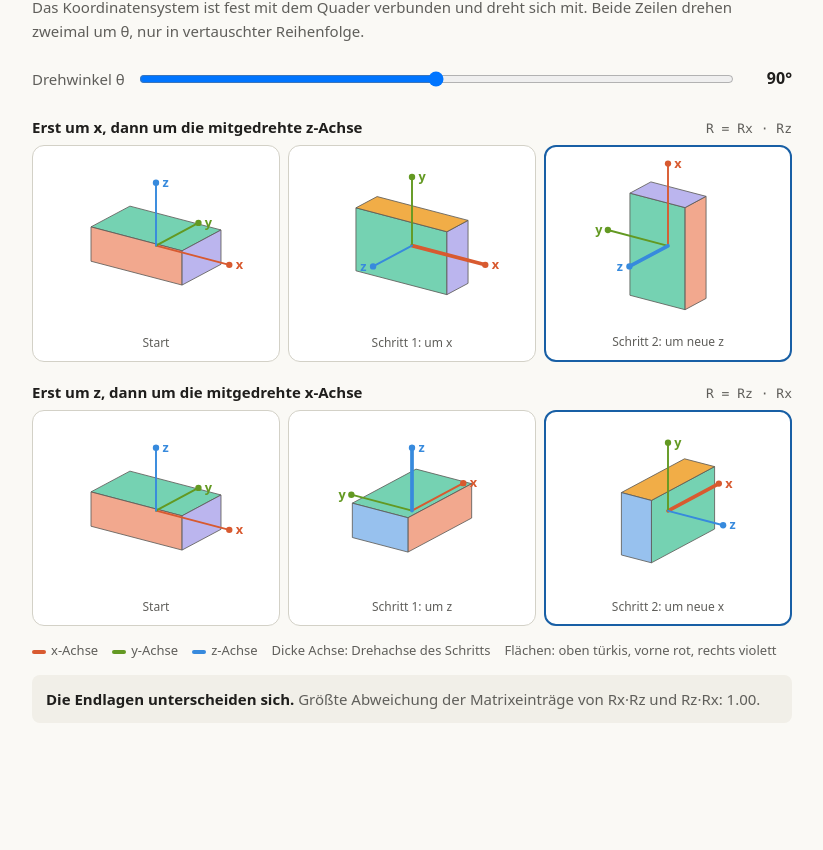
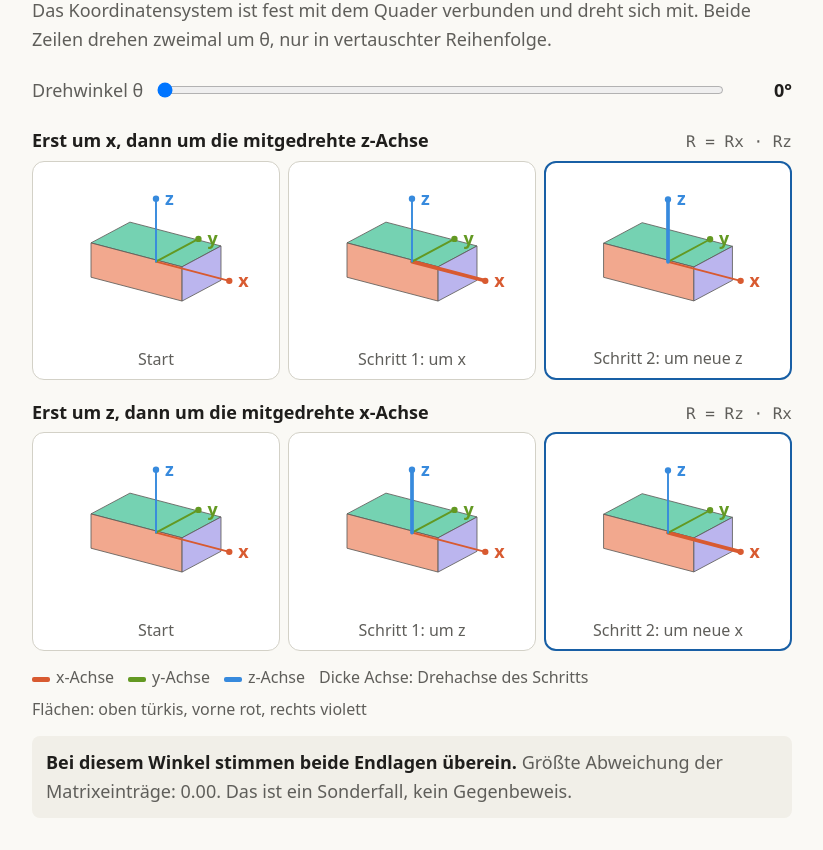
Before and after one commit to nicokaempchen-source/nicokaempchen-source.github.io, a plain HTML site: page rotation.html in a window 1280 px wide. Shown: the part 64-914 px from the top of the page, without its empty margins (228-1051 px from the left). Before the commit the page ends 819 px from the top, so only its background shows below. Drawn offline with Linux system fonts and the light colour scheme.

Commit message:
Add files via upload

```diff
--- a/rotation.html
+++ b/rotation.html
@@ -3,41 +3,60 @@
 <head>
 <meta charset="utf-8">
 <meta name="viewport" content="width=device-width, initial-scale=1, viewport-fit=cover">
+<meta name="color-scheme" content="light dark">
+<meta name="apple-mobile-web-app-capable" content="yes">
+<meta name="apple-mobile-web-app-title" content="Rotation">
 <title>Rotationen in 3D sind nicht kommutativ</title>
+<script>
+/* Touch-Geräte (iPad, auch mit "Desktop-Website"-Modus, der sich als Mac ausgibt) erhalten größere Schrift und Bedienelemente */
+(function(){var d=document.documentElement,n=navigator;
+if(/iPad/.test(n.userAgent)||(n.platform==='MacIntel'&&n.maxTouchPoints>1)||(window.matchMedia&&matchMedia('(pointer:coarse)').matches))d.classList.add('touch');})();
+</script>
 <style>
 :root{--bg:#faf9f5;--surface:#ffffff;--surface2:#f1efe8;--text:#1f1e1c;--text2:#5f5e5a;--border:#d3d1c7;--accent:#185fa5;color-scheme:light;
-box-sizing:border-box;padding-top:env(safe-area-inset-top,0px);padding-bottom:env(safe-area-inset-bottom,0px)}
+box-sizing:border-box;padding-top:env(safe-area-inset-top,0px);padding-bottom:env(safe-area-inset-bottom,0px);
+/* Schriftgrößen (gelten auf allen Geräten) und Maße (Desktop) */
+--fs:18px;--fs-h1:28px;--fs-lead:18px;--fs-ctl:18px;--fs-rt:18px;--fs-code:16px;--fs-cap:16px;--fs-lg:16px;--fs-res:18px;--svg-lbl:18;--th:24px;--tr:6px;--maxw:760px}
+/* Maße für iPad / Touch: großer Reglerdaumen, breiteres Layout */
+html.touch{--th:34px;--tr:8px;--maxw:1000px}
 @media (prefers-color-scheme:dark){:root:not([data-theme="light"]){--bg:#1c1b19;--surface:#262522;--surface2:#2f2e2a;--text:#f1efe8;--text2:#b4b2a9;--border:#444441;--accent:#85b7eb;color-scheme:dark}}
 :root[data-theme="dark"]{--bg:#1c1b19;--surface:#262522;--surface2:#2f2e2a;--text:#f1efe8;--text2:#b4b2a9;--border:#444441;--accent:#85b7eb;color-scheme:dark}
-html{scroll-padding-top:env(safe-area-inset-top,0px)}
-body{margin:0;background:var(--bg);color:var(--text);font:16px/1.6 system-ui,-apple-system,"Segoe UI",Roboto,sans-serif}
-main{max-width:760px;margin:0 auto;padding:20px 16px 32px}
-h1{font-size:22px;font-weight:600;margin:0 0 4px}
-p.lead{margin:0 0 18px;color:var(--text2);font-size:15px}
+html{scroll-padding-top:env(safe-area-inset-top,0px);-webkit-text-size-adjust:100%;text-size-adjust:100%;touch-action:manipulation;-webkit-tap-highlight-color:transparent}
+body{margin:0;background:var(--bg);color:var(--text);font:var(--fs)/1.6 system-ui,-apple-system,"Segoe UI",Roboto,sans-serif}
+main{max-width:var(--maxw);margin:0 auto;padding:20px max(16px,env(safe-area-inset-right)) 32px max(16px,env(safe-area-inset-left))}
+h1{font-size:var(--fs-h1);font-weight:600;margin:0 0 4px;line-height:1.3}
+p.lead{margin:0 0 18px;color:var(--text2);font-size:var(--fs-lead)}
 .ctl{display:flex;align-items:center;gap:12px;margin-bottom:16px}
-.ctl label{font-size:15px;color:var(--text2)}
+.ctl label{font-size:var(--fs-ctl);color:var(--text2)}
 .ctl input{flex:1;min-width:0;height:32px}
-.ctl output{min-width:44px;text-align:right;font-weight:600}
-.rt{display:flex;justify-content:space-between;align-items:baseline;gap:8px;margin:18px 0 6px;flex-wrap:wrap}
-.rt b{font-size:15px}
-.rt code{font:13px ui-monospace,Menlo,monospace;color:var(--text2);white-space:nowrap}
+.ctl output{min-width:3em;text-align:right;font-weight:600;font-size:var(--fs-ctl);font-variant-numeric:tabular-nums}
+/* Touch: größerer Reglerdaumen (Fingerbedienung) */
+html.touch .ctl input{-webkit-appearance:none;appearance:none;height:calc(var(--th) + 10px);margin:0;padding:0;background:transparent;cursor:pointer;touch-action:pan-y}
+html.touch .ctl input::-webkit-slider-runnable-track{height:var(--tr);border-radius:calc(var(--tr) / 2);background:var(--border)}
+html.touch .ctl input::-webkit-slider-thumb{-webkit-appearance:none;appearance:none;width:var(--th);height:var(--th);margin-top:calc((var(--tr) - var(--th)) / 2);border-radius:50%;border:0;background:var(--accent)}
+html.touch .ctl input::-moz-range-track{height:var(--tr);border-radius:calc(var(--tr) / 2);background:var(--border)}
+html.touch .ctl input::-moz-range-thumb{width:var(--th);height:var(--th);box-sizing:border-box;border-radius:50%;border:0;background:var(--accent)}
+.rt{display:flex;justify-content:space-between;align-items:baseline;gap:4px 12px;margin:18px 0 6px;flex-wrap:wrap}
+.rt b{font-size:var(--fs-rt)}
+.rt code{font:var(--fs-code) ui-monospace,Menlo,monospace;color:var(--text2);white-space:nowrap}
 .g{display:grid;grid-template-columns:repeat(3,minmax(0,1fr));gap:8px}
 .c{background:var(--surface);border:1px solid var(--border);border-radius:12px;padding:6px 6px 8px}
 .c.end{border:2px solid var(--accent)}
-.c svg{width:100%;display:block}
-.c div{font-size:12px;color:var(--text2);text-align:center}
-.lg{display:flex;flex-wrap:wrap;gap:6px 14px;font-size:13px;color:var(--text2);margin:14px 0}
-.lg i{display:inline-block;width:14px;height:4px;margin-right:5px;vertical-align:middle;border-radius:2px}
-.res{background:var(--surface2);border-radius:8px;padding:12px 14px;font-size:15px}
+.c svg{width:100%;display:block;overflow:visible}
+.c div{font-size:var(--fs-cap);color:var(--text2);text-align:center;line-height:1.35}
+.lg{display:flex;flex-wrap:wrap;gap:6px 14px;font-size:var(--fs-lg);color:var(--text2);margin:14px 0}
+.lg i{display:inline-block;width:18px;height:5px;margin-right:6px;vertical-align:middle;border-radius:2px}
+.res{background:var(--surface2);border-radius:8px;padding:12px 14px;font-size:var(--fs-res)}
 .res span{color:var(--text2)}
-@media (max-width:480px){.c div{font-size:11px}}
+/* Schmale Fenster (Handy, Split View, Slide Over): Schrift etwas kleiner, damit drei Ansichten nebeneinander passen */
+@media (max-width:560px){:root{--fs:16px;--fs-h1:24px;--fs-lead:16px;--fs-ctl:16px;--fs-rt:16px;--fs-code:14px;--fs-lg:14px;--fs-res:16px;--svg-lbl:15}.c div{font-size:13px}}
 </style>
 </head>
 <body>
 <main>
 <h1>Rotationen in 3D sind nicht kommutativ</h1>
 <p class="lead">Das Koordinatensystem ist fest mit dem Quader verbunden und dreht sich mit. Beide Zeilen drehen zweimal um θ, nur in vertauschter Reihenfolge.</p>
-<div class="ctl"><label for="th">Drehwinkel θ</label><input type="range" id="th" min="0" max="180" step="5" value="90"><output id="thv">90°</output></div>
+<div class="ctl"><label for="th">Drehwinkel θ</label><input type="range" id="th" min="0" max="180" step="5" value="0"><output id="thv">0°</output></div>
 <div id="rows"></div>
 <div class="lg">
 <span><i style="background:#D85A30"></i>x-Achse</span>
@@ -62,7 +81,10 @@ const app=(M,p)=>[0,1,2].map(i=>M[i][0]*p[0]+M[i][1]*p[1]+M[i][2]*p[2]);
 const VW=mul(Rx(rad(22)),Rz(rad(-35)));
 const S=58,CX=110,CY=88;
 const sc=p=>{const q=app(VW,p);return [CX+S*q[0],CY-S*q[2]];};
-function cell(M,hl){
+/* Schriftgröße der Achsenbeschriftung in Einheiten des viewBox (220 breit). lf wird so gewählt, dass die Schrift auf dem Bildschirm
+   unabhängig von der Breite der Ansicht etwa --svg-lbl Pixel groß erscheint. */
+function cell(M,hl,lf){
+const ls=lf/12;
 let s='<svg viewBox="0 0 220 170" role="img" aria-label="Quader mit mitgedrehtem Koordinatensystem">';
 F.forEach(f=>{
 const n=app(VW,app(M,f.n));
@@ -73,13 +95,20 @@ s+='<polygon points="'+pts+'" fill="'+f.f+'" fill-opacity="0.85" stroke="#5f5e5a
 AX.forEach((x,k)=>{
 const o=sc([0,0,0]),t=sc(app(M,x.e));
 const w=(hl===k)?3.5:1.8;
-s+='<line x1="'+o[0]+'" y1="'+o[1]+'" x2="'+t[0]+'" y2="'+t[1]+'" stroke="'+x.c+'" stroke-width="'+w+'" stroke-linecap="round"/><circle cx="'+t[0]+'" cy="'+t[1]+'" r="3" fill="'+x.c+'"/><text x="'+(t[0]+((t[0]>=o[0])?6:-12))+'" y="'+(t[1]+4)+'" font-size="12" font-weight="600" fill="'+x.c+'">'+x.l+'</text>';
+s+='<line x1="'+o[0]+'" y1="'+o[1]+'" x2="'+t[0]+'" y2="'+t[1]+'" stroke="'+x.c+'" stroke-width="'+w+'" stroke-linecap="round"/><circle cx="'+t[0]+'" cy="'+t[1]+'" r="3" fill="'+x.c+'"/><text x="'+(t[0]+((t[0]>=o[0])?6*ls:-12*ls))+'" y="'+(t[1]+4*ls)+'" font-size="'+lf.toFixed(1)+'" font-weight="600" fill="'+x.c+'">'+x.l+'</text>';
 });
 return s+'</svg>';
+}
+function labelSize(){
+const rowsW=document.getElementById('rows').clientWidth||320;
+const svgW=Math.max(60,(rowsW-16)/3-14);               // Breite einer Ansicht abzüglich Rand und Innenabstand
+const target=parseFloat(getComputedStyle(document.documentElement).getPropertyValue('--svg-lbl'))||13;
+return Math.min(32,Math.max(11,target*220/svgW));
 }
 function render(){
 const v=document.getElementById('th').value,t=rad(+v);
 document.getElementById('thv').textContent=v+'°';
+const lf=labelSize();
 const rows=[
 {title:'Erst um x, dann um die mitgedrehte z-Achse',f:'R = Rx · Rz',s1:Rx(t),s2:mul(Rx(t),Rz(t)),h1:0,h2:2,l1:'Schritt 1: um x',l2:'Schritt 2: um neue z'},
 {title:'Erst um z, dann um die mitgedrehte x-Achse',f:'R = Rz · Rx',s1:Rz(t),s2:mul(Rz(t),Rx(t)),h1:2,h2:0,l1:'Schritt 1: um z',l2:'Schritt 2: um neue x'}
@@ -88,7 +117,7 @@ let h='';
 rows.forEach(r=>{
 h+='<div class="rt"><b>'+r.title+'</b><code>'+r.f+'</code></div><div class="g">';
 [[I3,'Start',-1],[r.s1,r.l1,r.h1],[r.s2,r.l2,r.h2]].forEach((x,k)=>{
-h+='<div class="c'+(k==2?' end':'')+'">'+cell(x[0],x[2])+'<div>'+x[1]+'</div></div>';
+h+='<div class="c'+(k==2?' end':'')+'">'+cell(x[0],x[2],lf)+'<div>'+x[1]+'</div></div>';
 });
 h+='</div>';
 });
@@ -99,7 +128,11 @@ document.getElementById('res').innerHTML=d<0.005
 ?'<b>Bei diesem Winkel stimmen beide Endlagen überein.</b> <span>Größte Abweichung der Matrixeinträge: '+d.toFixed(2)+'. Das ist ein Sonderfall, kein Gegenbeweis.</span>'
 :'<b>Die Endlagen unterscheiden sich.</b> <span>Größte Abweichung der Matrixeinträge von Rx·Rz und Rz·Rx: '+d.toFixed(2)+'.</span>';
 }
-document.getElementById('th').addEventListener('input',render);
+/* Beim Ziehen höchstens einmal pro Bildschirmaufbau neu zeichnen (flüssig auf dem iPad) */
+let raf=0;
+function requestRender(){document.getElementById('thv').textContent=document.getElementById('th').value+'°';if(raf)return;raf=requestAnimationFrame(()=>{raf=0;render();});}
+document.getElementById('th').addEventListener('input',requestRender);
+addEventListener('resize',requestRender);   // auch beim Drehen des iPads
 render();
 </script>
 </body>
```
